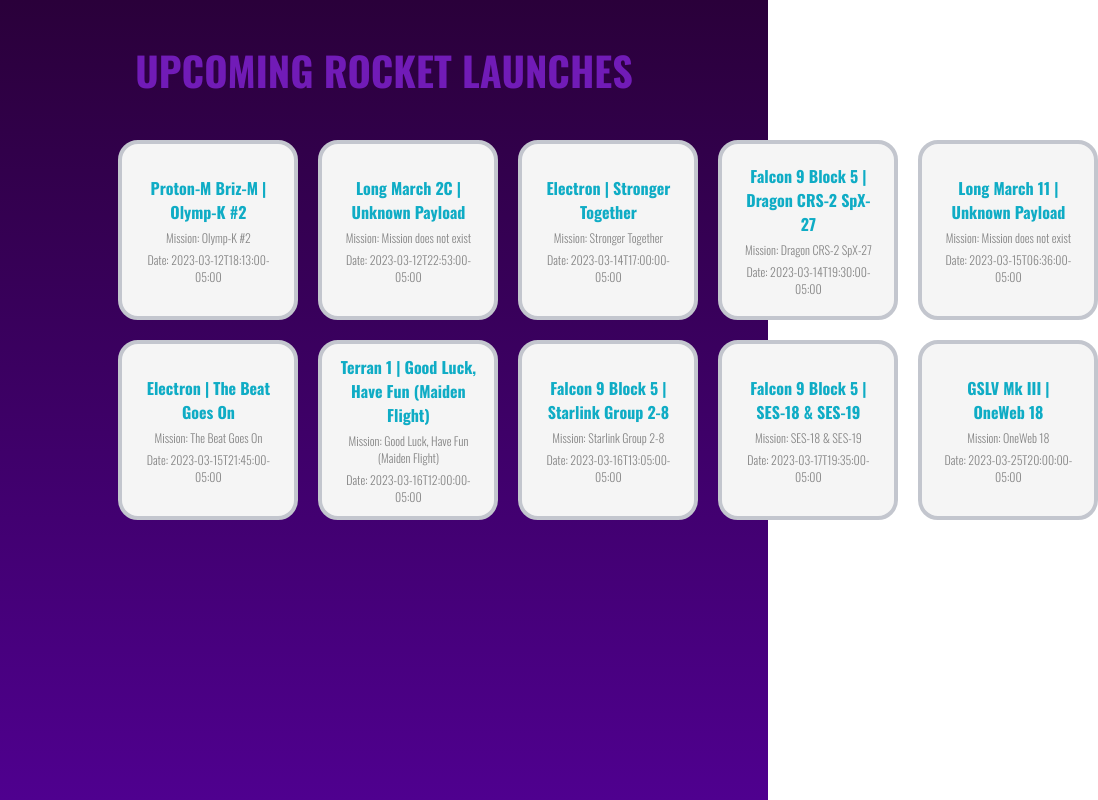
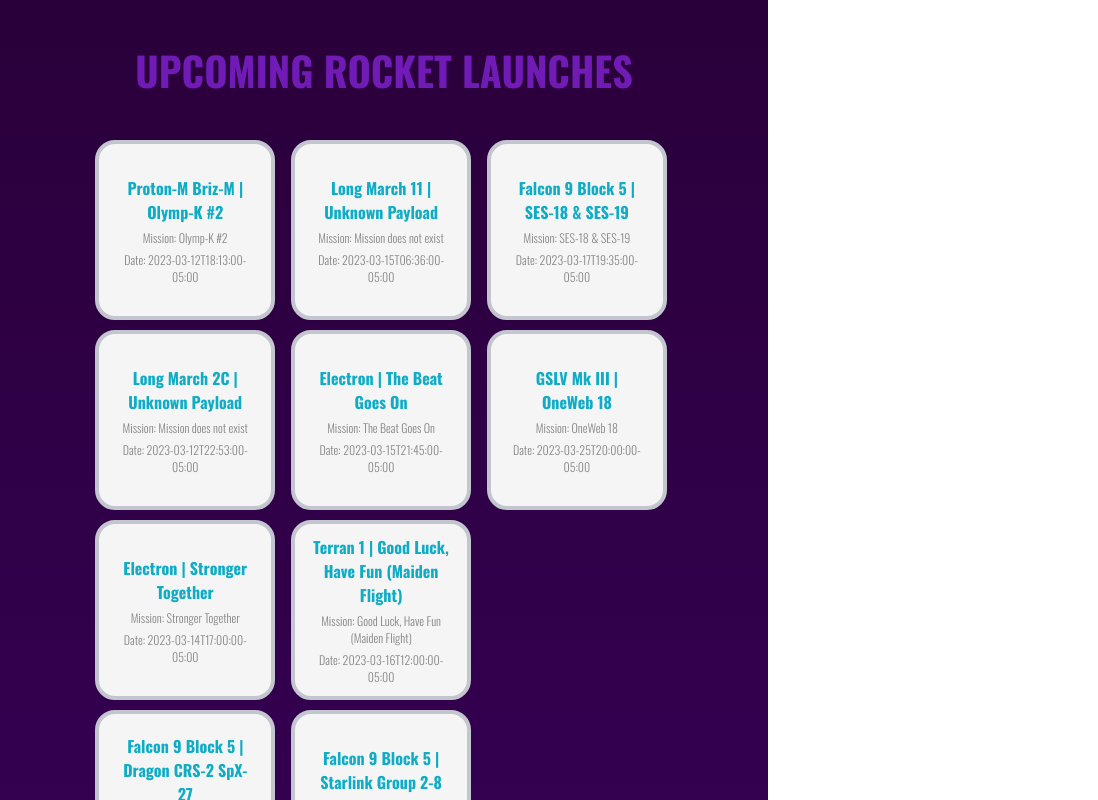
Before and after one commit to arielgomezmendez/rocket-website, a React (Create React App) app: page / in a window 768 px wide. Shown: the top 800 px of the page, 1098 px wide, since content can reach past the window. Built offline with nearby package versions, Linux system fonts and the light colour scheme; the HTML template or start-up script is replaced by a standard one.

Commit message:
Readjust the size and position of the elements for the intermediate view

```diff
--- a/src/components/Launches/Launches.css
+++ b/src/components/Launches/Launches.css
@@ -1,15 +1,14 @@
 .launches-container {
     display: flex;
     flex-direction: column;
-    width: 90%;
     text-align: center;
 }
 
 .launches {
-    padding-left: 8rem;
     display: grid;
-    grid-template-columns: repeat(5, 18rem);
+    grid-template-columns: repeat(5, 1fr);
     grid-template-rows: repeat(2, 1fr);
+    grid-auto-flow: column;
     gap: 2rem 2rem;
 }
 
--- a/src/components/Launches/mobile.css
+++ b/src/components/Launches/mobile.css
@@ -1,3 +1,4 @@
+/*Launches mobile view*/
 @media screen and (max-width: 467px) {
     .launches-container {
         width: 90%;
@@ -15,3 +16,12 @@
         margin: 2rem;
     }
 }
+
+/*Intermediate view*/
+@media (min-width: 467px) and (max-width: 991px) {
+    .launches {
+        grid-template-columns: repeat(3, 1fr);
+        grid-template-rows: repeat(4, 1fr);
+        gap: 1rem;
+    }
+}
--- a/src/mobile.css
+++ b/src/mobile.css
@@ -1,7 +1,15 @@
 /*App mobile view*/
 @media screen and (max-width: 467px) {
     .App {
-        height: 328vh;
+        height: 330vh;
 
     }
 }
+
+/*Intermediate view*/
+@media (min-width: 467px) and (max-width: 991px) {
+    .App {
+        height: 380vh;
+
+    }
+}
```
